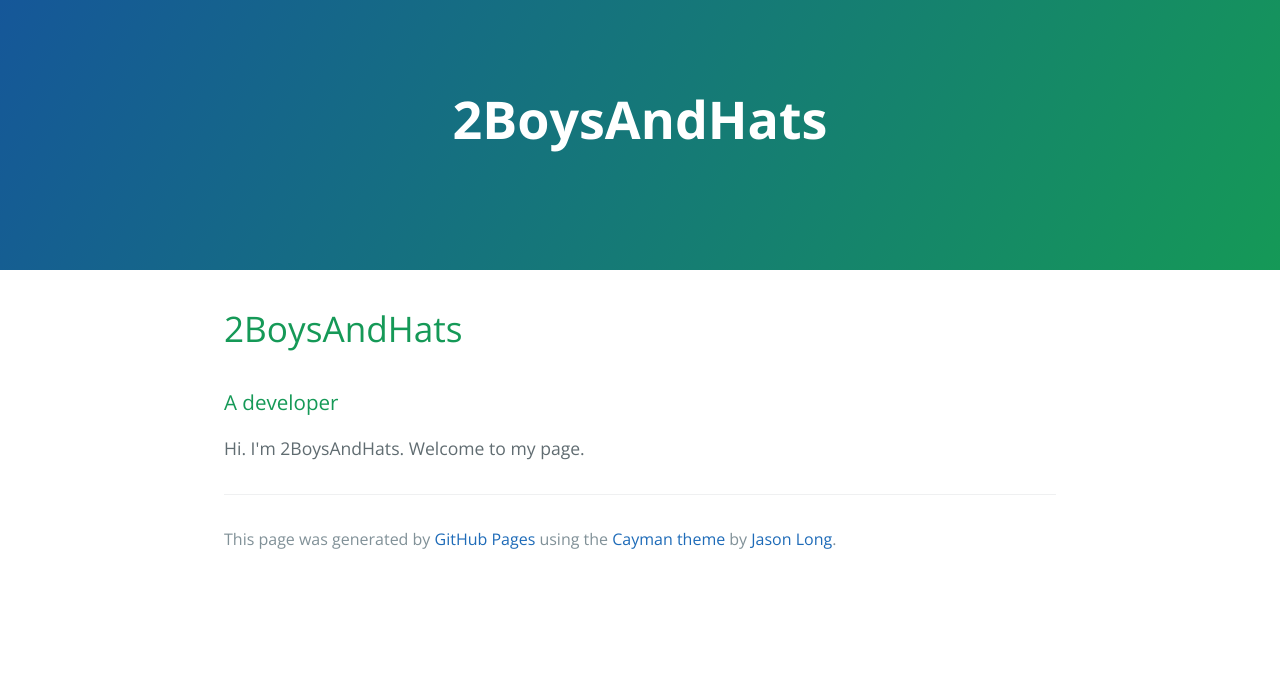
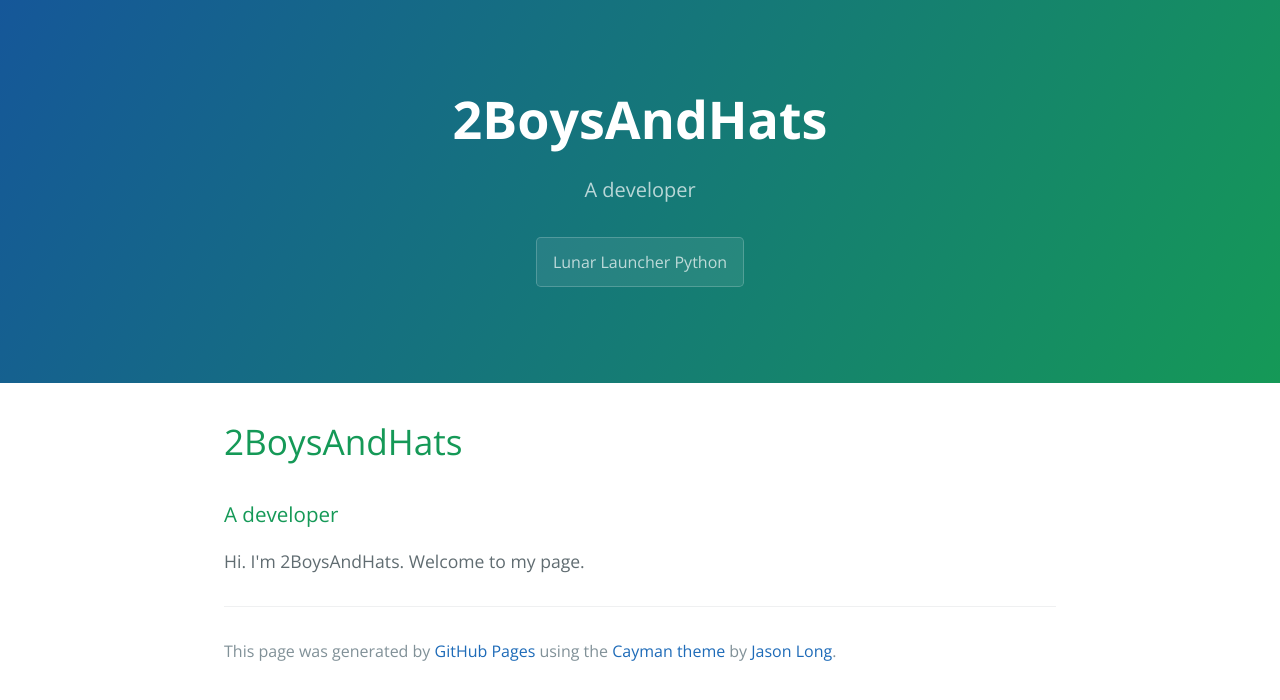
Before and after one commit to 2BoysAndHats/2boysandhats.github.io, a plain HTML site: page index.html in a window 1280 px wide. Drawn offline with nearby package versions, Linux system fonts and the light colour scheme.

Commit message:
Add a link

```diff
--- a/index.html
+++ b/index.html
@@ -12,7 +12,8 @@
   <body>
     <section class="page-header">
       <h1 class="project-name">2BoysAndHats</h1>
-      <h2 class="project-tagline"></h2>
+      <h2 class="project-tagline">A developer</h2>
+      <a href="https://2boysandhat.github.io/lunar-lander-python-pygame" class="btn">Lunar Launcher Python</a>
     </section>
 
     <section class="main-content">
```
